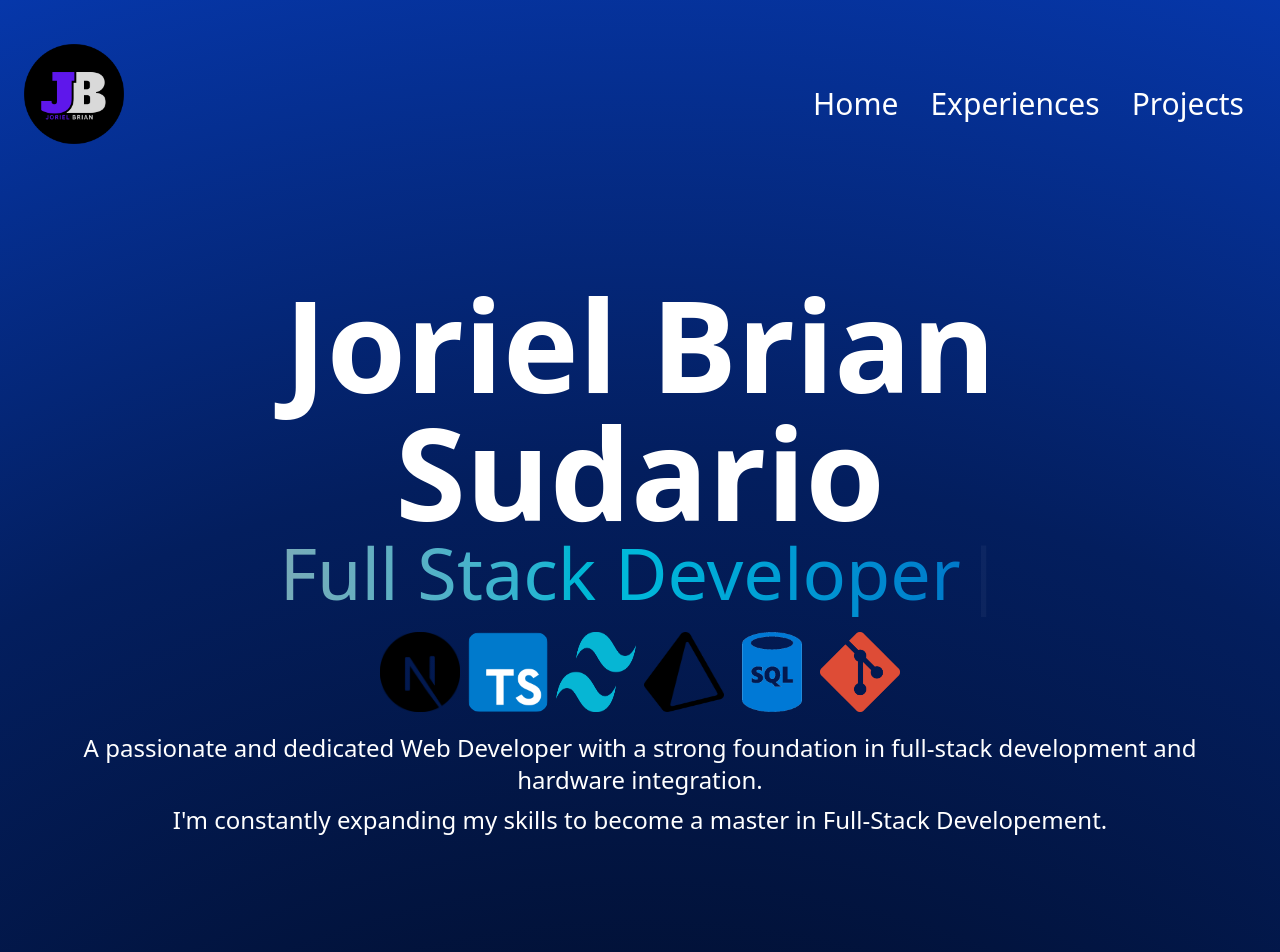
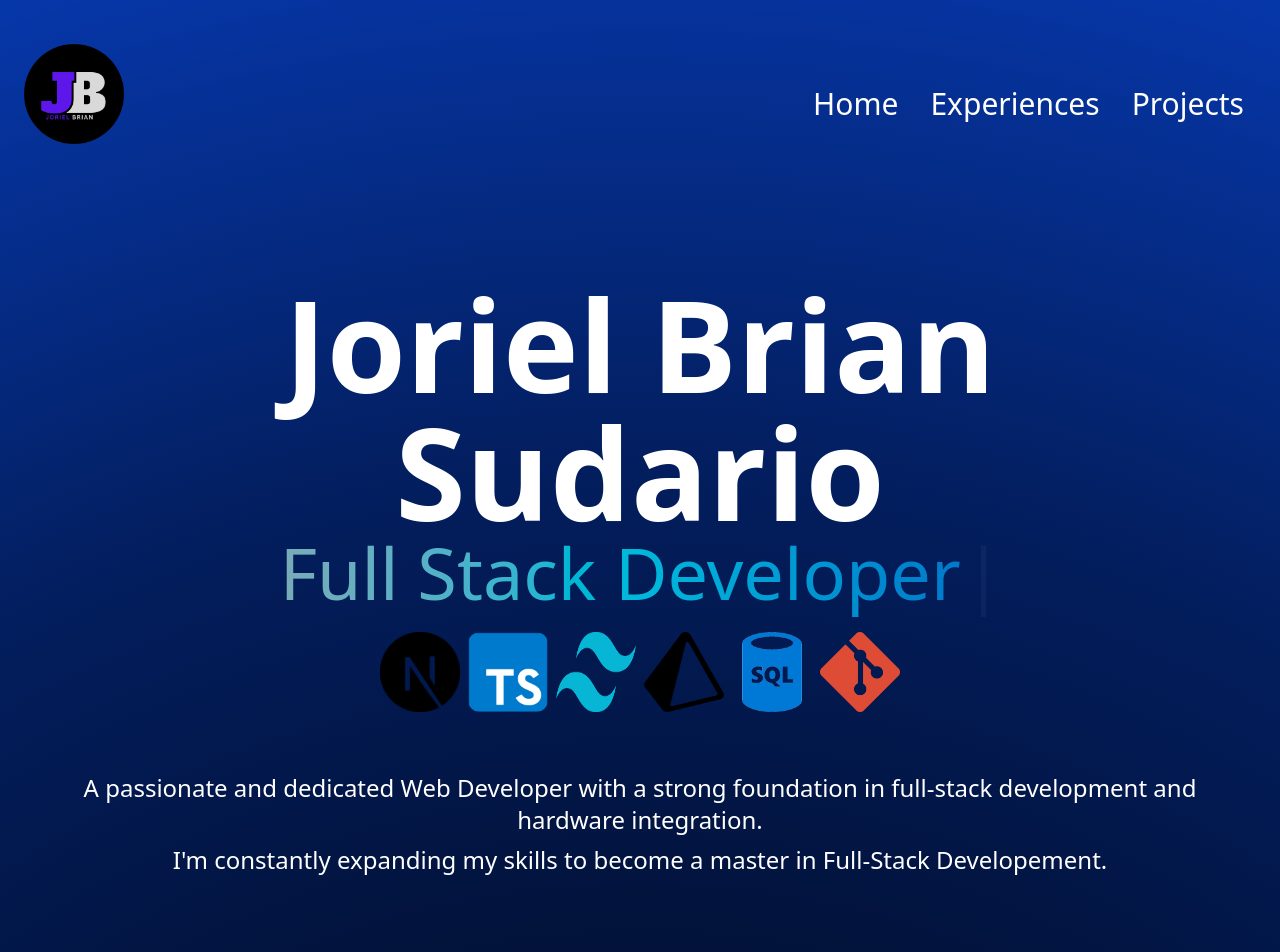
Before and after one commit to JorielBrian/Joriel_Portfolio_2025, a React (Vite) app: page /#/ in a window 1280 px wide. Shown: the top 952 px of the page. Built offline with nearby package versions, Linux system fonts and the light colour scheme.

Commit message:
changed animation

```diff
--- a/src/Components/Welcome.tsx
+++ b/src/Components/Welcome.tsx
@@ -11,7 +11,7 @@ const Welcome = () =>{
     return (
         <div id="home" className="w-full mt-30 ml-0">
             <div className="h-screen px-10 mb-20 xl:mb-0">
-                <motion.div initial={{x:-100, opacity:0}} whileInView={{x:0, opacity:1}} transition={{ease:"easeIn", duration:1.5}}  className="text-center font-sans">
+                <motion.div initial={{y:100, opacity:0}} whileInView={{y:0, opacity:1}} transition={{ease:"easeIn", duration:1.5}}  className="text-center font-sans">
                     <h1 className="text-3xl font-bold sm:text-8xl xl:text-9xl">Joriel Brian Sudario</h1>
                     <h2 className="text-xl pb-5 border-amber-50 sm:text-5xl lg:text-7xl 2xl:text-8xl bg-gradient-to-r from-neutral-400 via-cyan-500 to-blue-800 bg-clip-text text-transparent"><Typewriter
                     words={['Web Developer', 'Full Stack Developer', 'System Engineer', 'Software Engineer', 'Computer Programmer', 'IT Specialist', 'Circuit Assembler', 'Information Technology']}
@@ -22,7 +22,7 @@ const Welcome = () =>{
                         <img key={skill.skill} src={skill.image} alt={skill.skill} className="inline size-14 xl:size-20  2xl:size-25 m-1 rounded-xl hover:animate-bounce"/>
                     )) }
                 </motion.div>
-                <motion.div initial={{y:100, opacity:0}} whileInView={{y:0, opacity:1}} transition={{ease:"easeIn", duration:1.5}} className="py-4">
+                <motion.div initial={{y:-100, opacity:0}} whileInView={{y:0, opacity:1}} transition={{ease:"easeIn", duration:1.5}} className="py-4 mt-10">
                         <div className="text-center space-y-2">
                             { INTRODUCTION && INTRODUCTION.map(intro => (
                                 <p key={intro} className="text-lg lg:text-xl xl:text-2xl 2xl:text-3xl sm:pt-15 md:p-0 font-sans">{ intro }</p>
```
